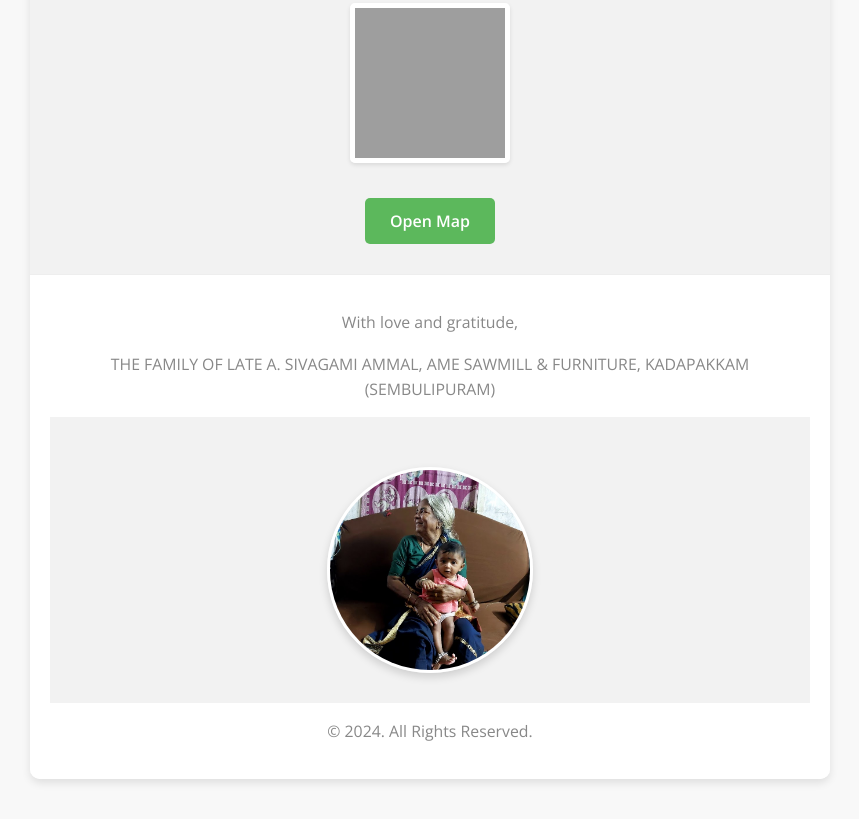
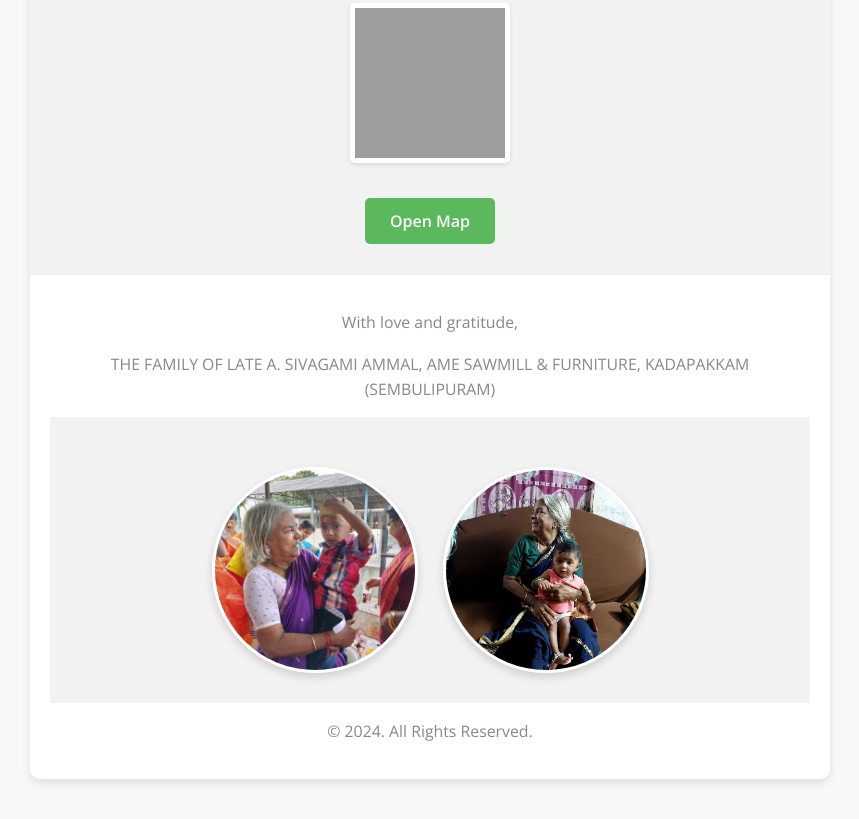
Before and after one commit to praveensportion/charan, a plain HTML site: page index.html in a window 1280 px wide. Shown: the part 1507-2326 px from the top of the page, without its empty margins (210-1069 px from the left). Drawn offline with nearby package versions, Linux system fonts and the light colour scheme; grey boxes are pictures that could not be loaded.

Commit message:
Update index.html

```diff
--- a/index.html
+++ b/index.html
@@ -228,6 +228,7 @@
           Cherished Moments
         </p> -->
           <div class="image-gallery">
+            <img src="grandma_2.jpg" alt="Grandma" />
             <img src="grandma.jpg" alt="Grandma" />
           </div>
         </div>
```
